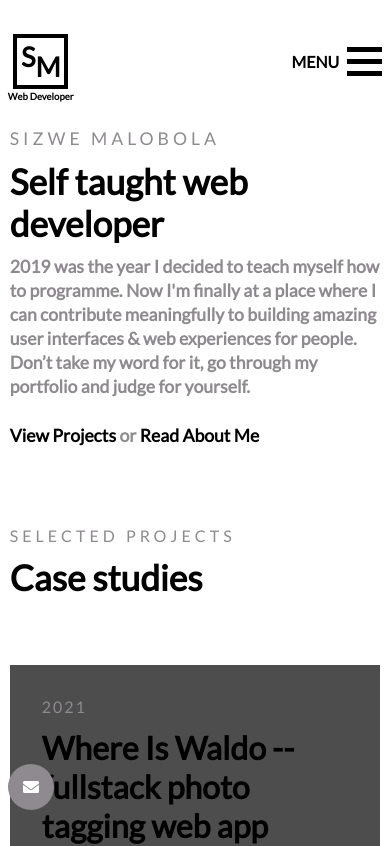
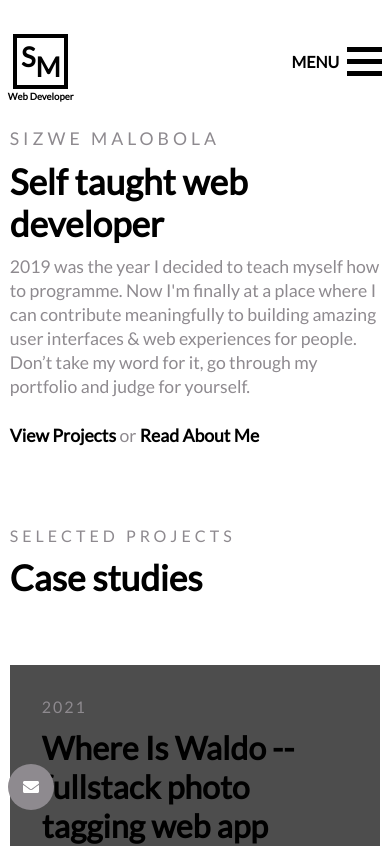
Before and after one commit to SizweMalobola/Portfolio_site, a React (Create React App) app: page / in a window 390 px wide. Shown: the top 846 px of the page. Built offline with nearby package versions, Linux system fonts and the light colour scheme.

Commit message:
set font weight to normal for p elements

```diff
--- a/src/components/aboutStyle.module.css
+++ b/src/components/aboutStyle.module.css
@@ -106,7 +106,6 @@
     text-align: center;
     margin-bottom: 1rem;
     font-size: 1.2rem;
-    font-weight: 550;
   }
 }
 @media only screen and (max-width: 715px) {
@@ -137,7 +136,6 @@
     font-size: 1.1rem;
     line-height: normal;
     margin-bottom: 0.7rem;
-    font-weight: 600;
     text-align: left;
   }
 }
--- a/src/components/contactStyle.module.css
+++ b/src/components/contactStyle.module.css
@@ -205,7 +205,6 @@
   }
   .right p {
     font-size: 1.3rem;
-    font-weight: 550;
   }
 }
 
@@ -246,7 +245,6 @@
   }
   .right p {
     font-size: 1.1rem;
-    font-weight: 600;
     margin-bottom: 3rem;
   }
   .right form {
--- a/src/components/homeStyle.module.css
+++ b/src/components/homeStyle.module.css
@@ -197,7 +197,6 @@
   }
   .row p {
     font-size: 1.4rem;
-    font-weight: 550;
   }
   .row span {
     font-size: 1.4rem;
@@ -232,11 +231,9 @@
   }
   .row p {
     font-size: 1.1rem;
-    font-weight: 600;
   }
   .row span {
     font-size: 1.1rem;
-    font-weight: 600;
   }
   /* projects */
   .card-grid {
```
